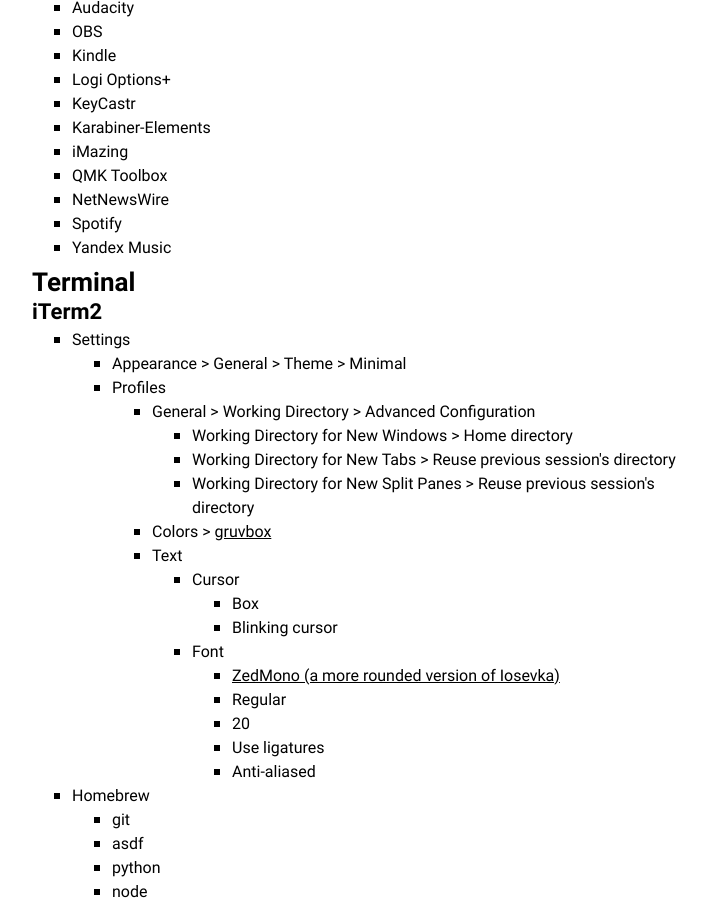
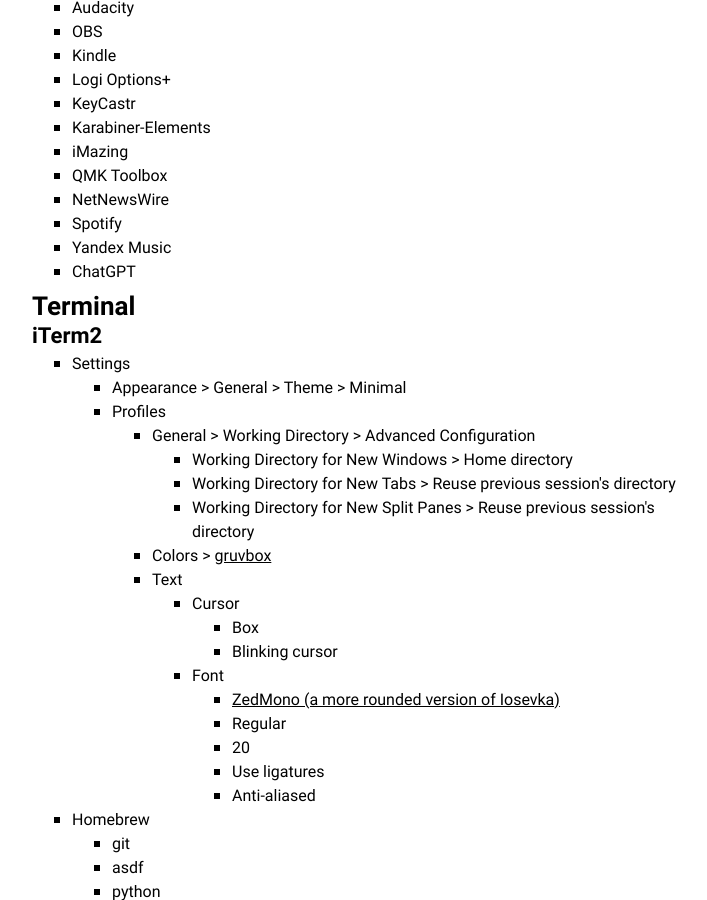
Before and after one commit to amalumian/www.malumian.dev, a Jekyll site: the page built from setup.html, in a window 1280 px wide and 900 px high, scrolled down 3235 px. Shown: the whole window, without its empty margins (278-985 px from the left). Built offline with Jekyll 4.4.1, drawn with Linux system fonts in a browser that asks for light colours.

Commit message:
Update setup.html

```diff
--- a/setup.html
+++ b/setup.html
@@ -172,6 +172,7 @@
         <li>NetNewsWire</li>
         <li>Spotify</li>
         <li>Yandex Music</li>
+        <li>ChatGPT</li>
     </ul>
     <h2 id="terminal">Terminal</h2>
     <h3>iTerm2</h3>
```
